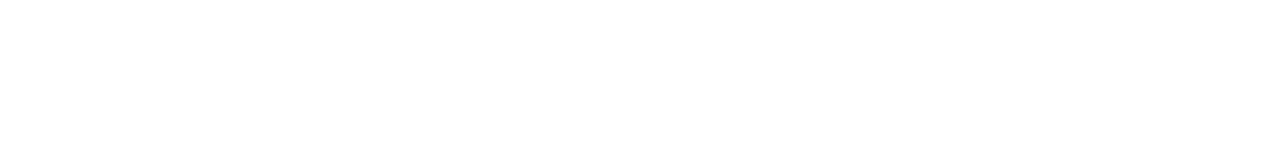
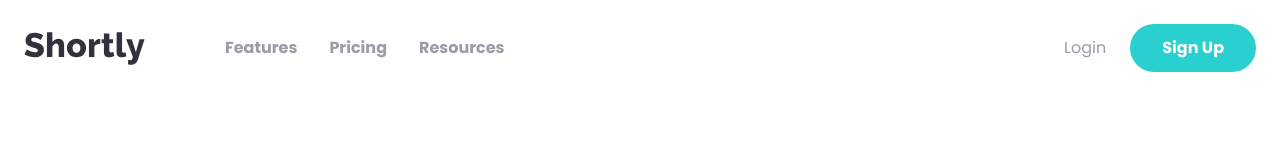
Before and after one commit to strangermushwana/shortly, a website: page index.html in a window 1280 px wide. Drawn offline with Linux system fonts and the light colour scheme.

Commit message:
navbar added

```diff
--- a/index.html
+++ b/index.html
@@ -12,6 +12,29 @@
     <title>Shortly</title>
   </head>
   <body>
-
+    <!-- Nav Container -->
+    <nav class="relative container mx-auto p-6">
+      <!-- Flex container for all items -->
+      <div class="flex items-center justify-between">
+        <!-- Flex container for the logo and menu -->
+        <div class="flex items-center space-x-20">
+          <!-- Logo -->
+          <img src="images/logo.svg" alt="">
+          <!-- Left Menu -->
+          <div class="hidden space-x-8 font-bold lg:flex">
+            <a href="#" class="text-grayishViolet hover:text-veryDarkViolet">Features</a>
+            <a href="#" class="text-grayishViolet hover:text-veryDarkViolet">Pricing</a>
+            <a href="#" class="text-grayishViolet hover:text-veryDarkViolet">Resources</a>
+          </div>
+        </div>
+        <!-- Right buttons menu -->
+        <div class="hidden items-center space-x-6 fornt-bold text-grayishViolet lg:flex">
+          <div class="hover:text-veryDarkViolet cursor-pointer">Login</div>
+          <a href="#" class="px-8 py-3 font-bold text-white bg-cyan rounded-full duration-500 hover:opacity-70">Sign Up</a>
+        </div>
+        <!-- @Todo Hamburger Menu -->
+      </div>
+      <!-- @Todo Mobile Menu -->
+    </nav>
   </body>
 </html>
```
Also changed, not shown: css/style.css.
